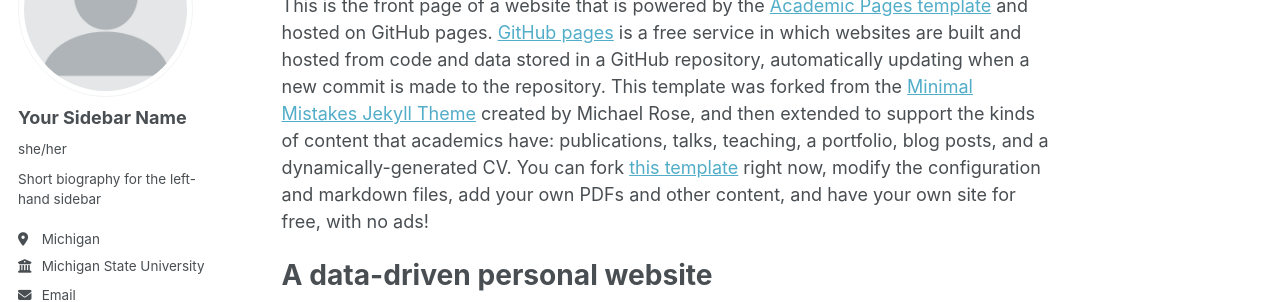
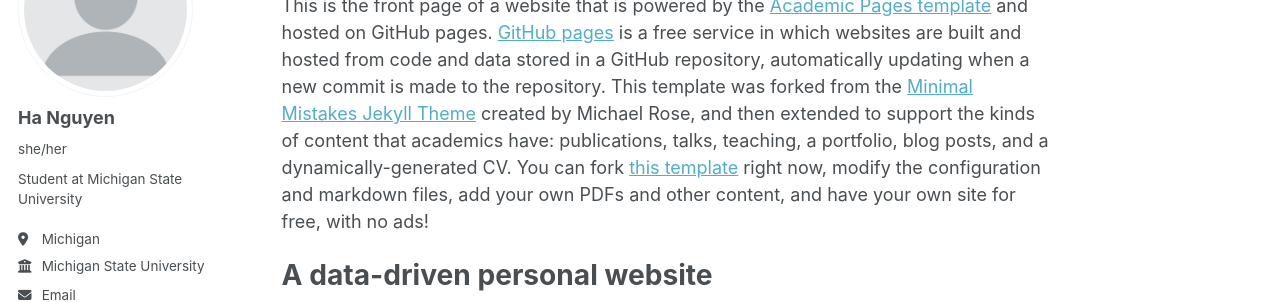
Before and after one commit to moehocbaidi/moehocbaidi.github.io, a Jekyll site: the page built from _pages/about.md, in a window 1280 px wide. Shown: the part 177-479 px from the top of the page. Built offline with Jekyll 4.4.1, drawn with Linux system fonts in a browser that asks for light colours; some web fonts are replaced.

Commit message:
added Informations

```diff
--- a/_config.yml
+++ b/_config.yml
@@ -23,9 +23,9 @@ repository               : "moehocbaidi/moehocbaidi.github.io"
 author:
   # Biographic information
   avatar           : "profile.png"
-  name             : "Your Sidebar Name"
+  name             : "Ha Nguyen"
   pronouns         : "she/her"
-  bio              : "Short biography for the left-hand sidebar"
+  bio              : "Student at Michigan State University"
   location         : "Michigan"
   employer         : "Michigan State University"
   uri              : # URL
```
